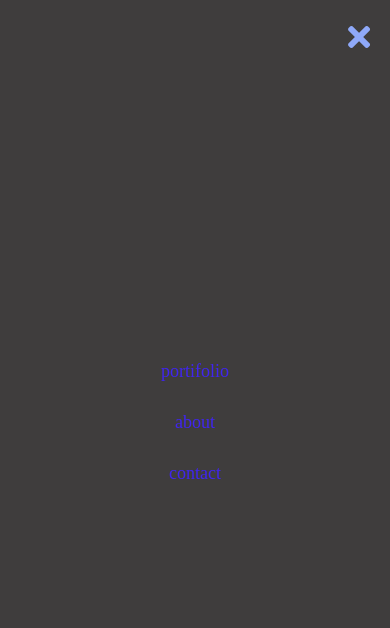
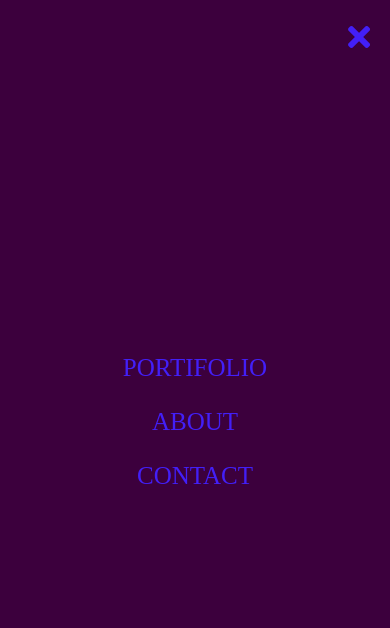
Before and after one commit to misikirdelelew/Portiflio-re-build, a website: page index.html in a window 390 px wide. Both pictures are taken after a click on the element 356 px from the left and 38 px from the top of the page. Shown: the top 628 px of the page. Drawn offline with Linux system fonts and the light colour scheme.

Commit message:
Add All mobile menu Commites

```diff
--- a/app.js
+++ b/app.js
@@ -1,13 +1,13 @@
-const mainMenu = document.querySelector('.mainMenu');
-const closeMenu = document.querySelector('.closeMenu');
-const openMenu = document.querySelector('.openMenu');
-const menu_items = document.querySelectorAll('nav .mainMenu li a');
+const menuItem = document.querySelector('.menuItem');
+const hambergerClose = document.querySelector('.hambergerClose');
+const hambergerOpen = document.querySelector('.hambergerOpen');
+const menu_items = document.querySelectorAll('nav .menuItem li a');
 
 
 
 
-openMenu.addEventListener('click', show);
-closeMenu.addEventListener('click', close);
+hambergerOpen.addEventListener('click', show);
+hambergerClose.addEventListener('click', close);
 
 // close menu when you click on a menu item
 menu_items.forEach(item => {
@@ -17,9 +17,9 @@ menu_items.forEach(item => {
 })
 
 function show() {
-    mainMenu.style.display = 'flex';
-    mainMenu.style.top = '0';
+    menuItem.style.display = 'flex';
+    menuItem.style.top = '0';
 }
 function close() {
-    mainMenu.style.top = '-100%';
+    menuItem.style.top = '-101%';
 }
--- a/index.html
+++ b/index.html
@@ -18,17 +18,17 @@
 </head>
 
 <body>
+    <!--Nav part-->
     <nav>
         <div class="logo">
-            <h1>mylogo</h1>
+            <h1>Mylogo</h1>
         </div>
-        <div class="openMenu"><i class="fa fa-bars"></i></div>
-        <ul class="mainMenu">
+        <div class="hambergerOpen"><i class="fa fa-bars"></i></div>
+        <ul class="menuItem">
             <li><a href="#">portifolio</a></li>
             <li><a href="#">About</a></li>
             <li><a href="#">Contact</a></li>
-
-            <div class="closeMenu"><i class="fa fa-times"></i></div>
+            <li class="hambergerClose"><i class="fa fa-times"></i>
         </ul>
     </nav>
 
--- a/style.css
+++ b/style.css
@@ -9,46 +9,6 @@ body {
   width: 100vw;
   background-color: #e5e5e5;
 }
-
-/*
-.nav-part {
-  width: 100vw;
-  height: 50px;
-  display: flex;
-  background-color: white;
-}
-
-.nav-part a {
-  text-decoration: none;
-  width: 130px;
-  height: 20px;
-  font-weight: 700;
-  font-size: 18px;
-  line-height: 20px;
-  padding-top: 24px;
-  text-align: center;
-  color: #6070ff;
-}
-
-.nav-desktop {
-  padding-top: 22px;
-  visibility: hidden;
-}
-
-.link-item {
-  font-size: 15px;
-  font-weight: 500;
-  line-height: 20px;
-  color: #344563;
-  text-decoration: none;
-}
-
-.mobile-view {
-  cursor: pointer;
-  margin-left: auto;
-  padding-top: 15px;
-  padding-right: 36px;
-} */
 
 .headline-section {
   background: #fff;
@@ -66,6 +26,15 @@ body {
   list-style-type: none;
   padding-inline-start: 0;
   gap: 15px;
+}
+
+ul {
+  display: none;
+}
+
+.infoline {
+  display: flex;
+  flex-direction: row;
 }
 
 .info-section {
@@ -525,40 +494,40 @@ body {
 }
 
 nav {
-  background: rgb(246, 242, 242);
-  color: rgb(143, 169, 249);
+  background: rgb(255, 254, 254);
+  color: rgb(67, 31, 247);
   display: flex;
   align-items: center;
   justify-content: space-between;
 }
 
-nav .mainMenu {
+nav .menuItem {
   display: flex;
   list-style: none;
 }
 
-nav .mainMenu li a {
+nav .menuItem li a {
   display: inline-block;
-  padding: 15px;
+  padding: 13px;
   text-decoration: none;
-  text-transform: lowercase;
-  color: rgb(64, 37, 240);
-  font-size: 18px;
+  text-transform: uppercase;
+  color: rgb(67, 31, 247);
+  font-size: 25px;
   transition: 0.2s ease;
 }
 
-nav .mainMenu li a:hover {
-  background: rgb(220 209 202);
+nav .menuItem li a:hover {
+  background: rgb(249, 248, 248);
 }
 
-nav .openMenu {
+nav .hambergerOpen {
   font-size: 2rem;
   margin: 20px;
   display: none;
   cursor: pointer;
 }
 
-nav .mainMenu .closeMenu,
+nav .menuItem .hambergerClose,
 .icons i {
   font-size: 2rem;
   display: none;
@@ -568,11 +537,11 @@ nav .mainMenu .closeMenu,
 nav .logo {
   margin: 2px;
   cursor: pointer;
-  text-transform: uppercase;
+  padding: 20px;
 }
 
 @media (max-width: 800px) {
-  nav .mainMenu {
+  nav .menuItem {
     height: 100vh;
     position: fixed;
     top: 0;
@@ -582,25 +551,25 @@ nav .logo {
     flex-direction: column;
     justify-content: center;
     align-items: center;
-    background: rgb(63, 61, 61);
+    background: rgb(60, 0, 61);
     transition: top 1s ease 0s;
     display: none;
   }
 
-  nav .mainMenu .closeMenu {
+  nav .menuItem .hambergerClose {
     display: block;
     position: absolute;
     top: 20px;
     right: 20px;
   }
 
-  nav .openMenu {
+  nav .hambergerOpen {
     display: block;
   }
 
-  nav .mainMenu li a:hover {
+  nav .menuItem li a:hover {
     background: none;
-    color: rgb(229, 222, 21);
+    color: rgb(249, 249, 245);
   }
 
   .icons i {
```
Also changed, not shown: README.md.
